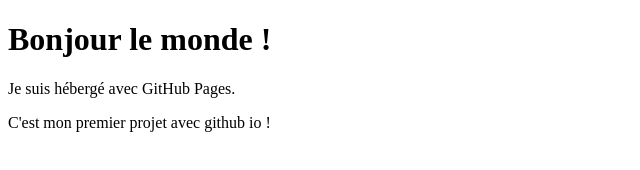
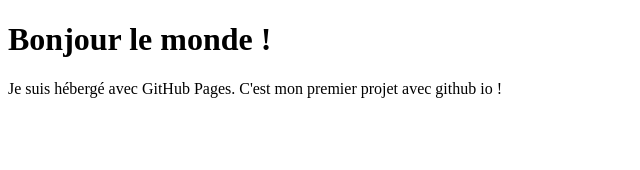
Before and after one commit to fannysaez/moncv, a plain HTML site: page index.html in a window 1280 px wide. Shown: the whole page, without its empty margins (0-640 px from the left). Drawn offline with Linux system fonts and the light colour scheme.

Commit message:
initial commit

```diff
--- a/index.html
+++ b/index.html
@@ -2,7 +2,7 @@
 <html>
 <body>
 <h1>Bonjour le monde !</h1>
-<p>Je suis hébergé avec GitHub Pages.</p>
-<p>C'est mon premier projet avec github io !</p>
+<p>Je suis hébergé avec GitHub Pages.
+   C'est mon premier projet avec github io !</p>
 </body>
 </html>
```
